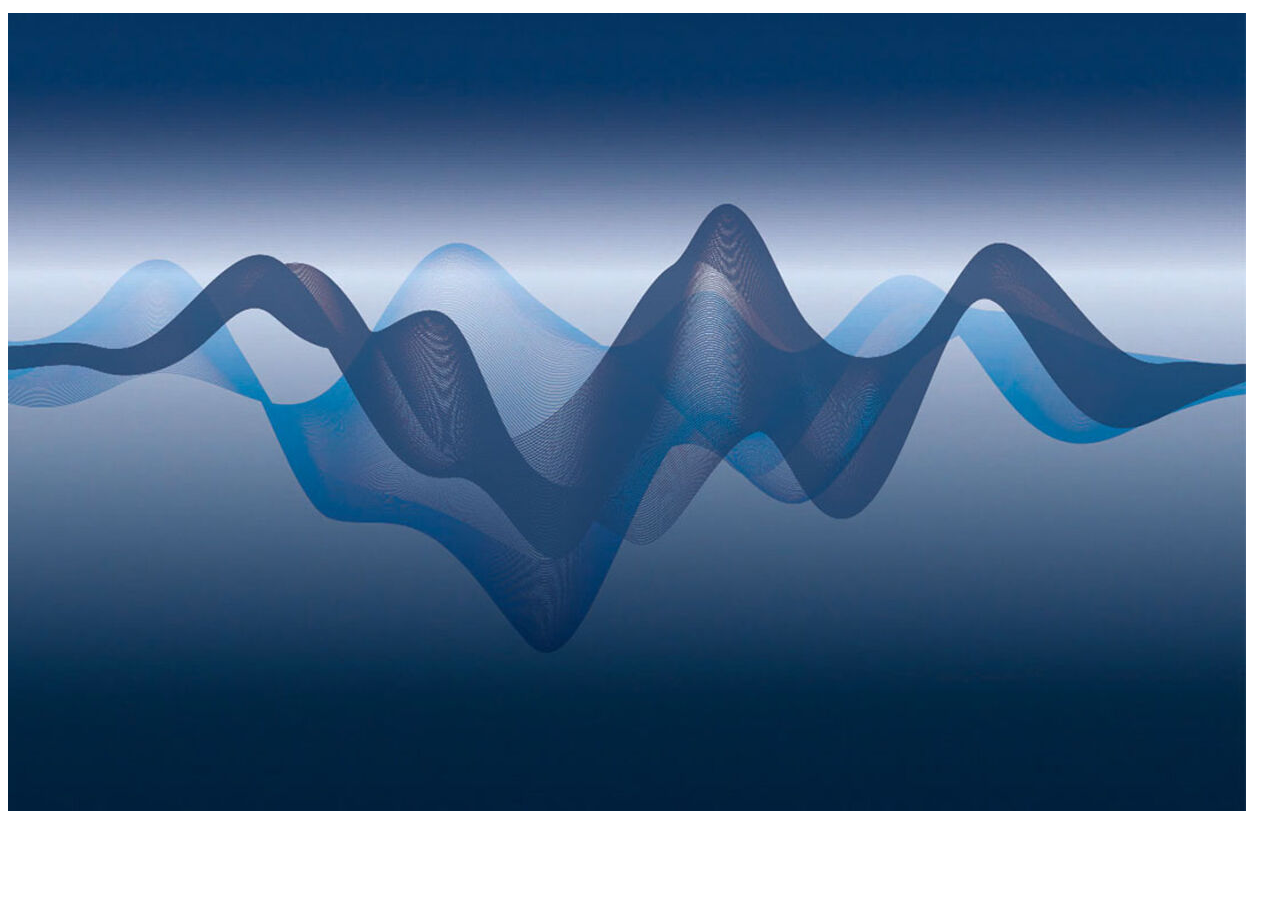
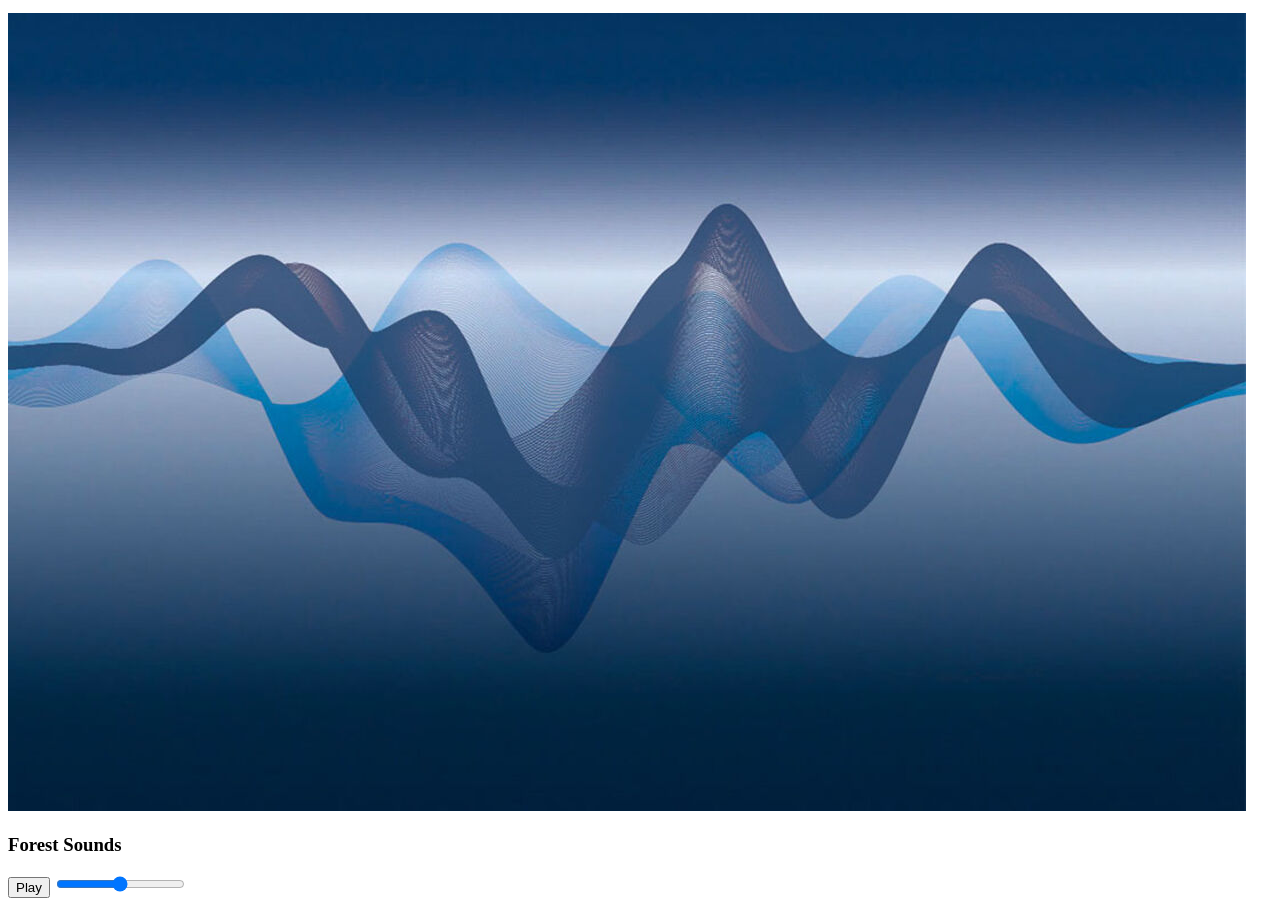
Before and after one commit to juliak47/gifting-www, a plain HTML site: page Soundscape/index.html in a window 1280 px wide. Shown: the part 101-1007 px from the top of the page. Before the commit the page ends 924 px from the top, so only its background shows below. Drawn offline with Linux system fonts and the light colour scheme.

Commit message:
add play

```diff
--- a/Soundscape/index.html
+++ b/Soundscape/index.html
@@ -15,5 +15,16 @@
     <h1>A Gift of Serenity</h1>
   <p>Welcome to your personalized nature soundscape experience. Enjoy a glimpse of the natural world:</p>
   <img src="soundscape.jpg" alt="soundscape image"r>
+  <div class="sound-container">
+    <!-- Forest Sound -->
+    <div class="sound" id="sound-forest">
+      <h3>Forest Sounds</h3>
+      <button onclick="toggleSound('forest')">Play</button>
+      <input type="range" id="volume-forest" min="0" max="1" step="0.01" value="0.5" onchange="setVolume('forest', this.value)">
+      <audio id="audio-forest" loop>
+        <source src="forest.mp3" type="audio/mpeg">
+        Your browser does not support the audio element.
+      </audio>
+    </div>
   </body>
 </html>
```
